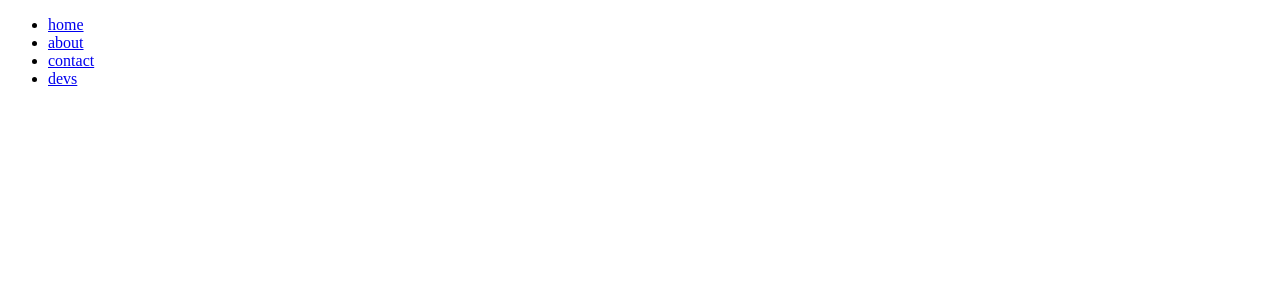
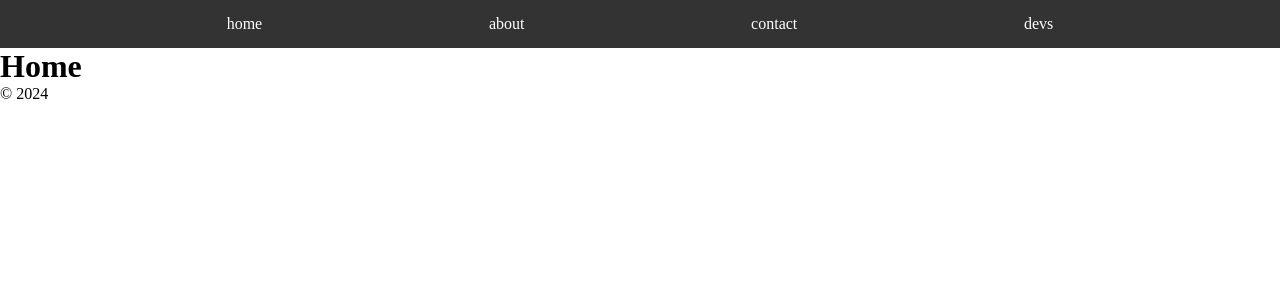
Before and after one commit to DanieelCarvalho/Pac-Men-Page, an Angular app: page /home in a window 1280 px wide. Shown: the top 300 px of the page. Built offline with nearby package versions, Linux system fonts and the light colour scheme.

Commit message:
add components header e footer

```diff
--- a/src/app/app.component.html
+++ b/src/app/app.component.html
@@ -1 +1,3 @@
+<app-header></app-header>
 <router-outlet></router-outlet>
+<app-footer></app-footer>
--- /dev/null
+++ b/src/app/components/footer/footer.component.html
@@ -0,0 +1 @@
+<footer>© 2024</footer>
--- /dev/null
+++ b/src/app/components/header/header.component.css
@@ -0,0 +1,25 @@
+header {
+  background-color: #333;
+  color: #fff;
+}
+
+nav {
+  display: flex;
+  align-items: center;
+  width: 100%;
+  height: 6vh;
+}
+
+nav ul {
+  display: flex;
+  justify-content: space-evenly;
+
+  width: 100%;
+}
+nav a {
+  color: #fff;
+  text-decoration: none;
+}
+li {
+  list-style: none;
+}
--- /dev/null
+++ b/src/app/components/header/header.component.html
@@ -0,0 +1,10 @@
+<header>
+  <nav>
+    <ul>
+      <li><a routerLink="/home"> home</a></li>
+      <li><a routerLink="/about"> about</a></li>
+      <li><a routerLink="/contact"> contact</a></li>
+      <li><a routerLink="/devs"> devs</a></li>
+    </ul>
+  </nav>
+</header>
--- a/src/app/pages/home/home.component.html
+++ b/src/app/pages/home/home.component.html
@@ -1,10 +1 @@
-<header>
-  <nav>
-    <ul>
-      <li><a routerLink="/home"> home</a></li>
-      <li><a routerLink="/about"> about</a></li>
-      <li><a routerLink="/contact"> contact</a></li>
-      <li><a routerLink="/devs"> devs</a></li>
-    </ul>
-  </nav>
-</header>
+<h1>Home</h1>
--- a/src/styles.css
+++ b/src/styles.css
@@ -1 +1,5 @@
-/* You can add global styles to this file, and also import other style files */
+* {
+  margin: 0;
+  padding: 0;
+  box-sizing: border-box;
+}
```
Also changed, not shown: src/app/app.component.ts (+9 -1 lines), src/app/components/footer/footer.component.ts (added, +12 -0 lines), src/app/components/header/header.component.ts (added, +11 -0 lines), src/app/components/footer/footer.component.css (added), 2 other files (tests, documents, lock files or other folders).
